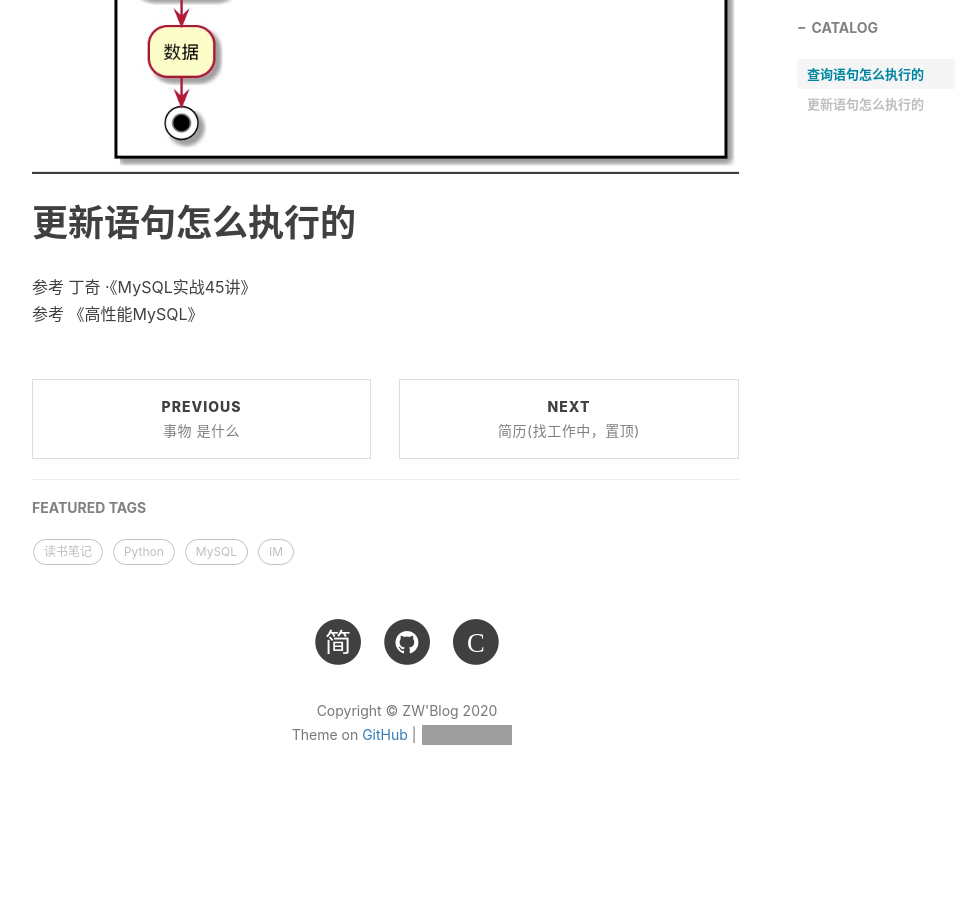
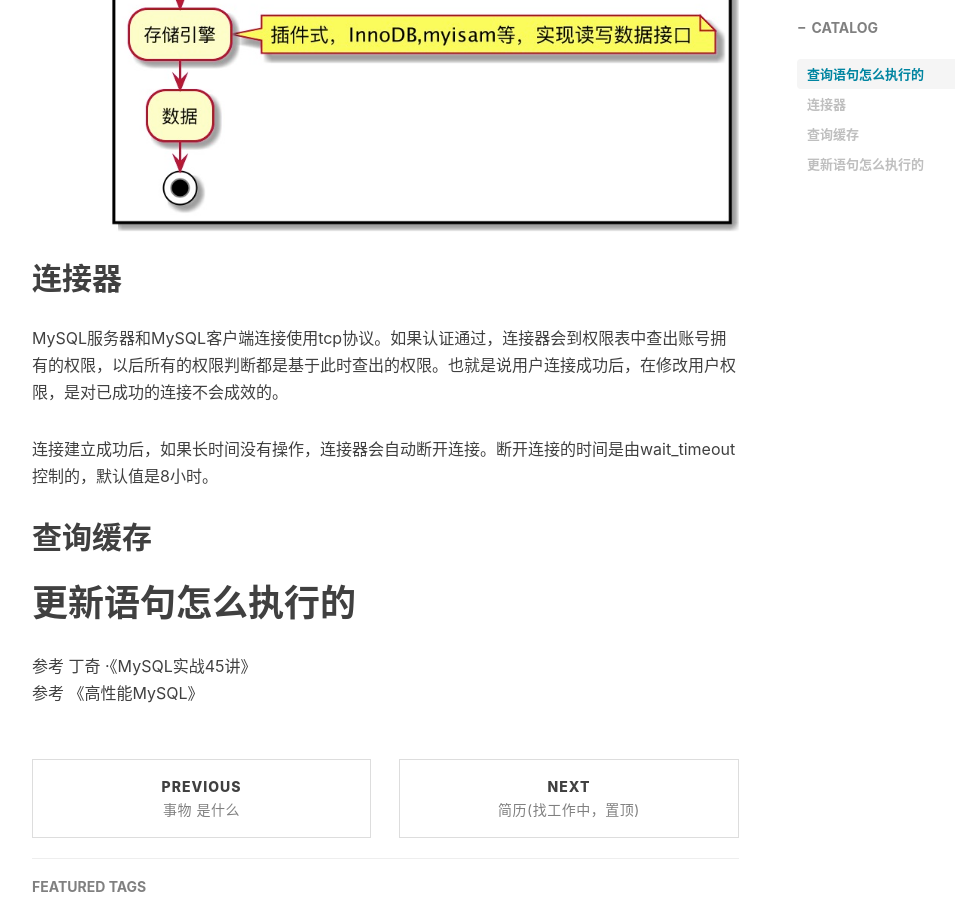
Before and after one commit to GitZW/gitzw.github.io, a Jekyll site: the page built from _posts/2019-04-11- sql语句是怎么执行的.md, in a window 1280 px wide and 900 px high, scrolled down 1325 px. Shown: the whole window, without its empty margins (233-1188 px from the left). Built offline with Jekyll 4.4.1, drawn with Linux system fonts in a browser that asks for light colours; nearby versions of some CDN libraries; comment, search, counter and statistics services are not loaded; before the commit the page ends 2164 px from its top, so only the background shows below that; some of the changed text lies outside the part shown; grey boxes are pictures that could not be loaded.

Commit message:
连接器

```diff
--- a/_posts/2019-04-11- sql语句是怎么执行的.md
+++ b/_posts/2019-04-11- sql语句是怎么执行的.md
@@ -1,6 +1,6 @@
 ---
 layout:     post
-title:      sql 语句是怎么执行的
+title:      MySQL 一条sql语句是怎么执行的
 subtitle:   sql 语句是怎么执行的
 date:       2019-04-11
 author:     ZW
@@ -13,6 +13,16 @@ tags:
 # 查询语句怎么执行的
 ![查询语句怎么流程](/img/20190411_01.jpg)
 
+## 连接器
+MySQL服务器和MySQL客户端连接使用tcp协议。如果认证通过，连接器会到权限表中查出账号拥有的权限，以后所有的权限判断都是基于此时查出的权限。也就是说用户连接成功后，在修改用户权限，是对已成功的连接不会成效的。
+
+连接建立成功后，如果长时间没有操作，连接器会自动断开连接。断开连接的时间是由wait_timeout控制的，默认值是8小时。
+
+## 查询缓存
+
+
+
+
 # 更新语句怎么执行的
 
 
```
Also changed, not shown: img/20190411_01.jpg, 1 other file.
